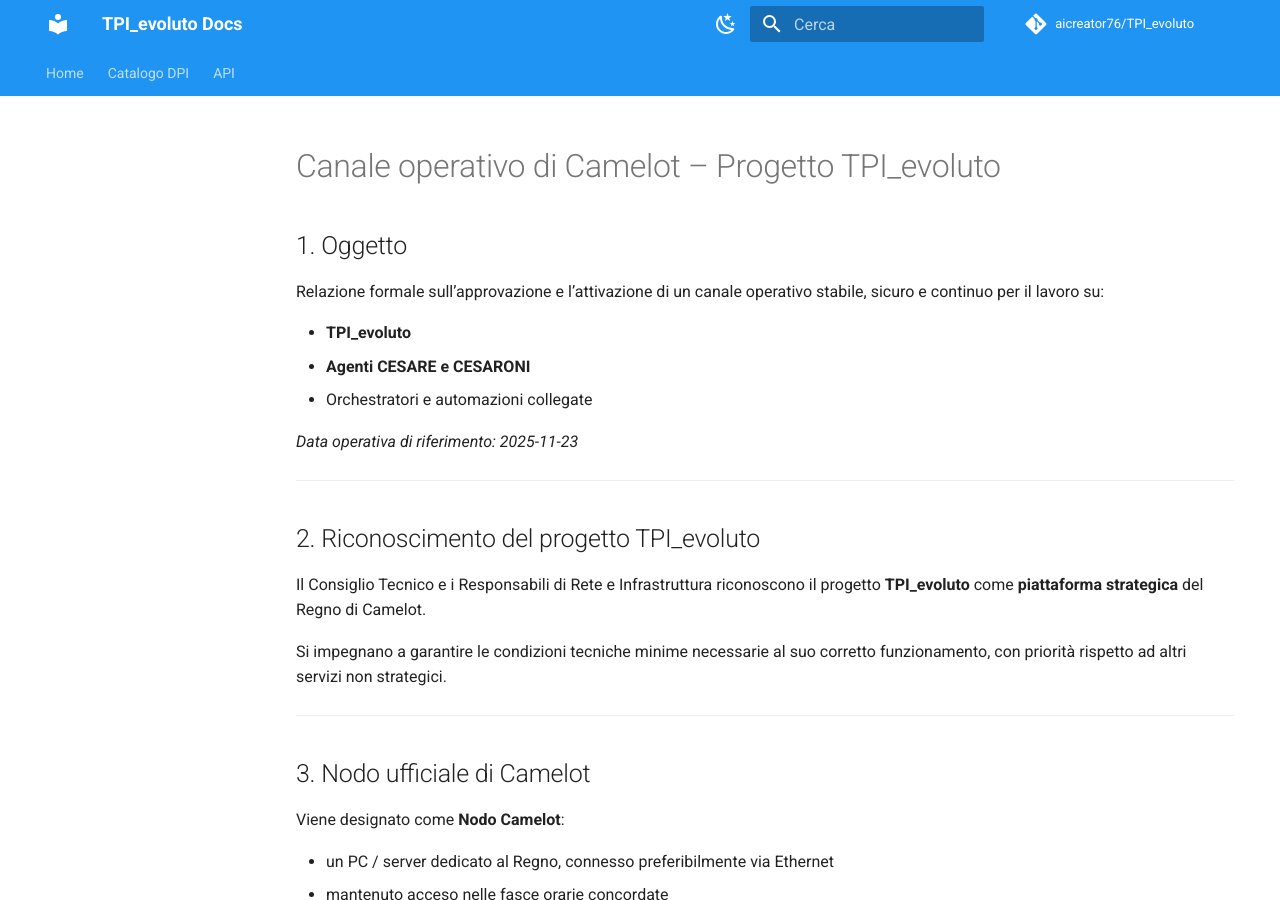
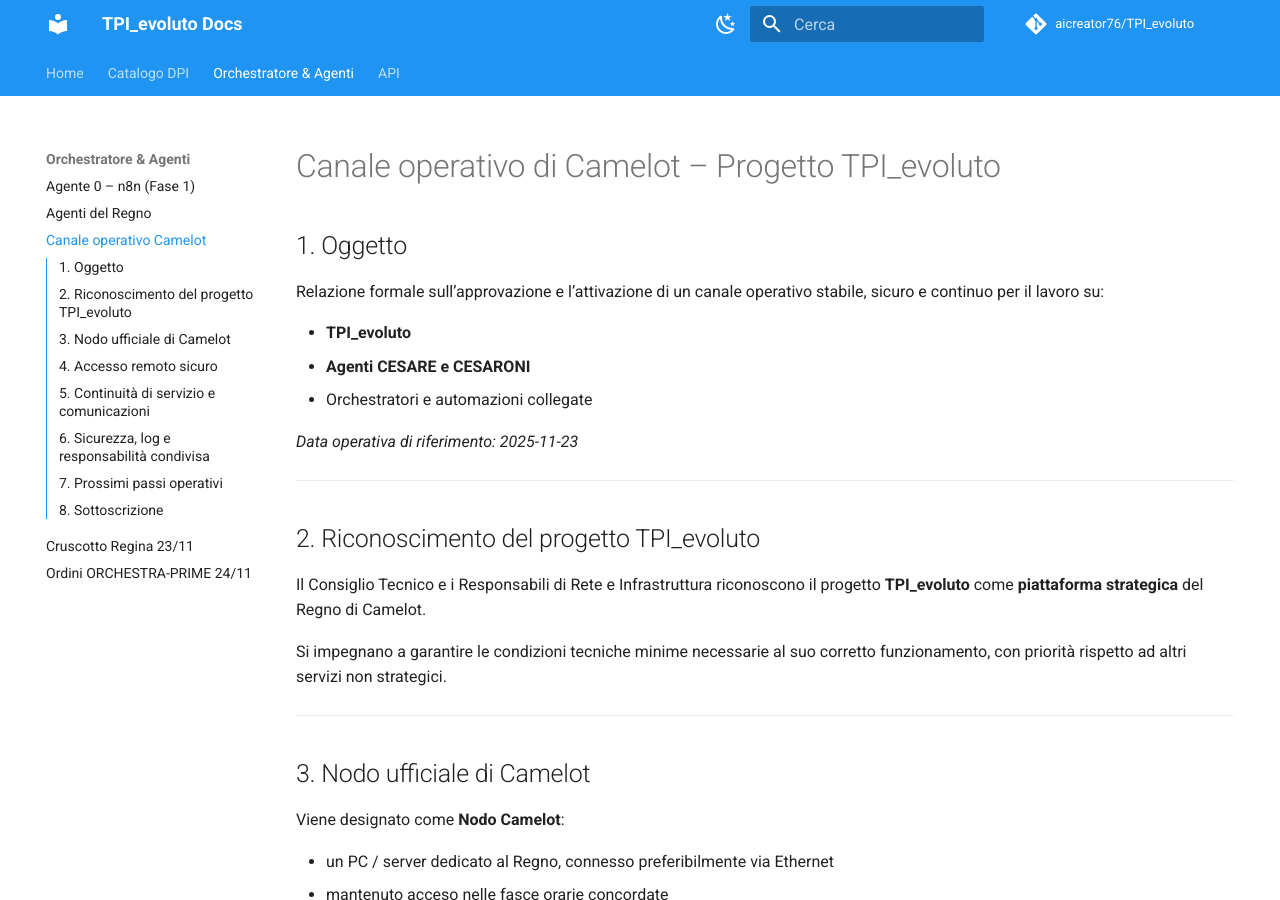
Before and after one commit to aicreator76/TPI_evoluto, an MkDocs documentation site: the page built from docs/CANALE_OPERATIVO_CAMELOT_2025-11-23.md, in a window 1280 px wide and 900 px high. Built offline with MkDocs 1.6.1 and Material for MkDocs 9.7.7, drawn with Linux system fonts in a browser that asks for light colours; comment, search, counter and statistics services are not loaded.

```diff
--- a/mkdocs.yml
+++ b/mkdocs.yml
@@ -35,10 +35,21 @@
 
 nav:
   - Home: index.md
+
   - Catalogo DPI:
+      - "Panoramica Catalogo": catalogo/index.md
       - "Catalogo DPI – Go Live": catalogo-dpi-go-live.md
+      - "Endpoint scadenze (mock)": http/scadenze_endpoints_mock_2025-11-22.md
+
+  - Orchestratore & Agenti:
+      - "Agente 0 – n8n (Fase 1)": orchestrator/AGENTE0_n8n_SPEC_2025-11-22.md
+      - "Agenti del Regno": AGENTI_DEL_REGNO_OVERVIEW.md
+      - "Canale operativo Camelot": CANALE_OPERATIVO_CAMELOT_2025-11-23.md
+      - "Cruscotto Regina 23/11": CRUSCOTTO_COMPITI_REGINA_2025-11-23.md
+      - "Ordini ORCHESTRA-PRIME 24/11": ORDINI_ORCHESTRA_PRIME_2025-11-24.md
+
   - API:
-      - OpenAPI: openapi.md
+      - "OpenAPI (UI)": openapi.md
       - "Schema (JSON)": openapi.json
 
 markdown_extensions:
```
